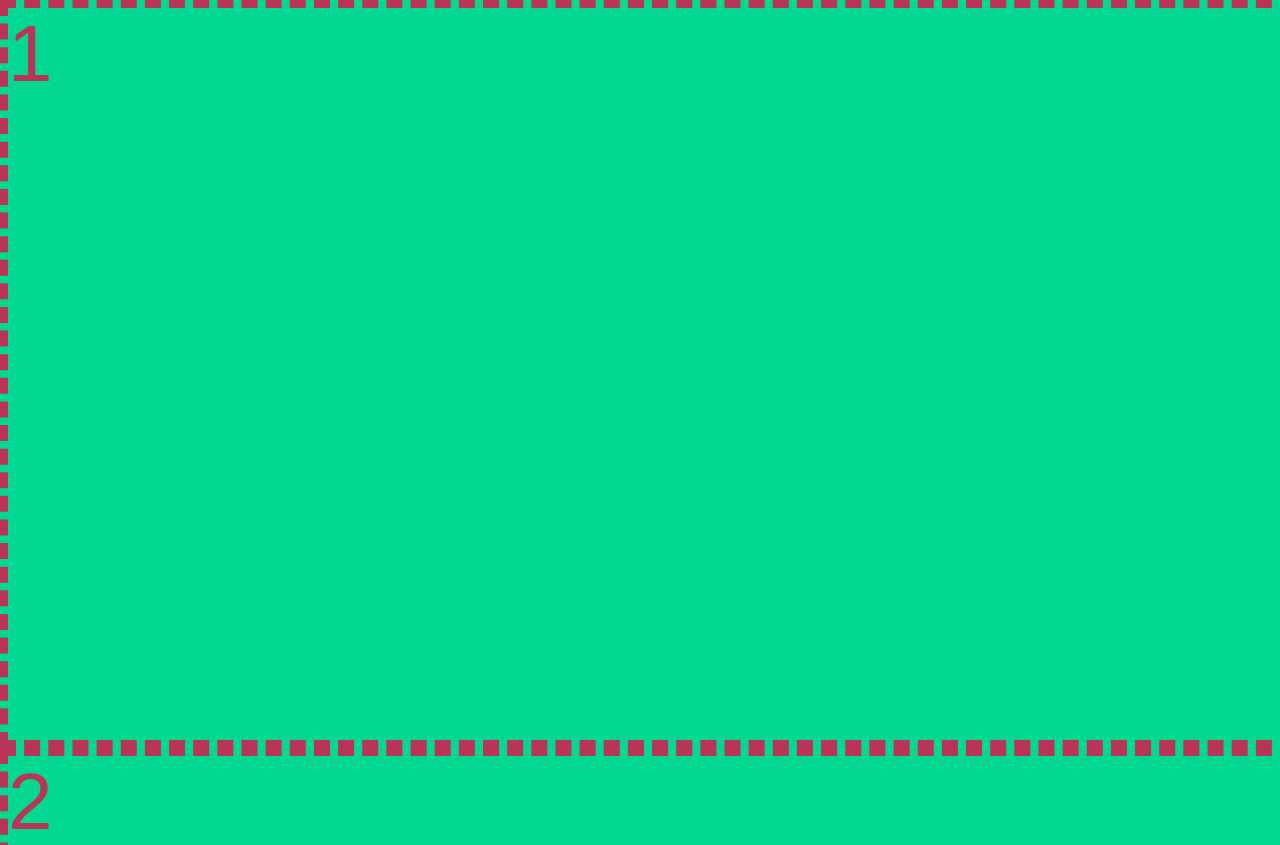
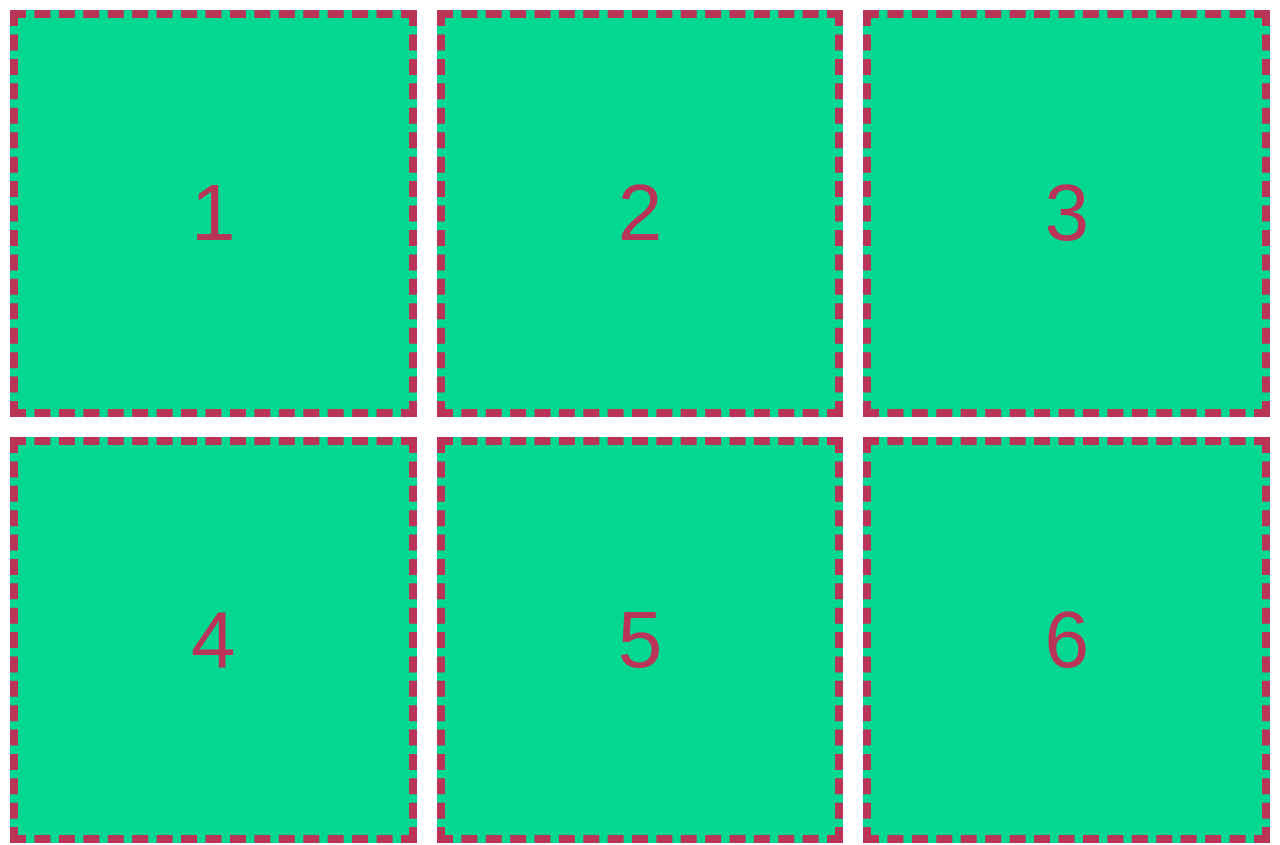
Before and after one commit to creimers/relay-advent, a React app: page / in a window 1280 px wide. Shown: the top 845 px of the page. Built offline with nearby package versions, Linux system fonts and the light colour scheme.

Commit message:
get a whole lot of flexing in there with plain css

```diff
--- a/src/App.scss
+++ b/src/App.scss
@@ -2,19 +2,29 @@
   /*text-align: center;*/
 }
 
+.calendar{
+  display: flex;
+  flex-wrap: wrap;
+}
+
+
+$dayMargin: 10px;
 .day{
+  display: flex;
+  justify-content: center;
+  align-items: center;
+
+  box-sizing: border-box;
   cursor: pointer;
-  width: 100%;
-  padding-bottom: 50%;
   border-color: #ba3457;
   color: #ba3457;
   border-width: .5rem;
   background: #02d892;
   font-size: 5rem;
 
-  span{
-    padding-top: 45%;
-  }
+  width: calc(33.333333vw - #{2 * $dayMargin});
+  min-height: calc(33.333333vw - #{2 * $dayMargin});
+  margin: $dayMargin;
 }
 
 .dashed{
--- a/src/Calendar.js
+++ b/src/Calendar.js
@@ -8,7 +8,7 @@ class Calendar extends Component {
     super()
 
     this.themes = [
-      {background: '#ffffff', border: '#f000000'},
+      {background: '#ffffff', border: '#f00000'},
     ]
   }
 
@@ -16,7 +16,7 @@ class Calendar extends Component {
     return (
       <div className="calendar">
         {this.props.days.map((elm)=>
-          <Day id={elm.id} day={elm.day} />
+          <Day key={elm.id} day={elm.day} />
         )}
       </div>
     )
```
